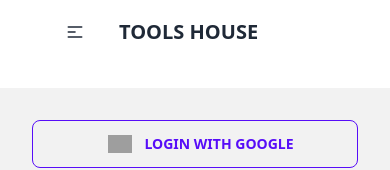
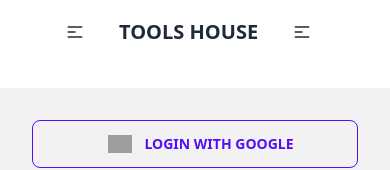
Before and after one commit to shahidul7150/manufacture-tool-house, a React (Create React App) app: page /login in a window 390 px wide. Shown: the top 170 px of the page. Built offline with nearby package versions, Linux system fonts and the light colour scheme; no server answers; grey boxes are pictures that could not be loaded.

Commit message:
dashboard mobile view toggle fixed

```diff
--- a/src/Components/Pages/Dashboard/Dashboard.js
+++ b/src/Components/Pages/Dashboard/Dashboard.js
@@ -5,15 +5,16 @@ const Dashboard = () => {
     return (
         <div class="drawer drawer-mobile">
         <input id="my-drawer-2" type="checkbox" class="drawer-toggle" />
-            <div class="drawer-content flex flex-col items-center justify-center">
+            <div class="drawer-content px-4 ">
                 <h2 className='text-3xl text-primary'>Dashboard</h2>
+
          <Outlet></Outlet>
-          <label for="my-drawer-2" class="btn btn-primary drawer-button lg:hidden">Open drawer</label>
+
 
         </div>
-        <div class="drawer-side shadow-2xl ">
+        <div class="drawer-side shadow-xl  ">
           <label for="my-drawer-2" class="drawer-overlay"></label>
-          <ul class="menu p-4 overflow-y-auto w-80  text-base-content">
+          <ul class="menu p-4 overflow-y-auto w-80  text-base-content bg-base-100">
             {/* <!-- Sidebar content here --> */}
             <li><Link to="/dashboard">My Orders</Link></li>
             <li><Link to="/dashboard/addreview">Add Review</Link></li>
--- a/src/Components/Pages/Home/Banner.js
+++ b/src/Components/Pages/Home/Banner.js
@@ -10,7 +10,7 @@ const Banner = () => {
           <div>
             <h1 class="text-5xl font-bold">Make Your Work Accurately Like <br />as a  Professional!</h1>
             <p class="py-6">Tools make your working experience is more than effective when you use manual technology.So do not miss this chance make your working skill for your portfolio. </p>
-            <button onClick={()=>navigate('/purchase')} class="btn btn-primary">store here</button>
+            <button onClick={()=>navigate('/dashboard')} class="btn btn-primary">store here</button>
           </div>
         </div>
       </div>
--- a/src/Components/Pages/Purchase/Purchase.js
+++ b/src/Components/Pages/Purchase/Purchase.js
@@ -5,9 +5,11 @@ const Purchase = () => {
   const { purchaseId } = useParams();
   const [purchase, setPurchase] = useState({});
 
-    const [increase, setIncrease] = useState(0);
+  const [increase, setIncrease] = useState(0);
 
-    const [change,setChange]=useState('')
+    const [change, setChange] = useState('');
+
+    const { name,quantity,img,description,price,minimum } = purchase;
   const increasehandle = () => {
     const count = increase + 1;
     setIncrease(count);
@@ -16,12 +18,10 @@ const Purchase = () => {
     const count = increase - 1;
     setIncrease(count);
   };
-    console.log(increase);
 
-
-    const changeValue=(event)=> {
+  const changeValue = (event) => {
     setChange(event.target.value);
-}
+  };
   useEffect(() => {
     const url = `http://localhost:5000/product/${purchaseId}`;
     fetch(url)
@@ -31,19 +31,21 @@ const Purchase = () => {
 
   const formSubmit = (event) => {
     event.preventDefault();
+    const quantitySelect = event.target.amount.value;
+    console.log(quantitySelect);
   };
-  const minimumQuantity = parseInt(purchase.quantity)-increase;
+  const minimumQuantity = parseInt(quantity) - increase;
   return (
     <div className="m-14">
       <div class="card lg:card-side bg-base-100 shadow-xl">
         <figure>
-          <img className='p-5' src={purchase.img} alt="Album" />
+          <img className="p-5" src={img} alt="Album" />
         </figure>
         <div class="card-body justify-center">
-          <h2 class="card-title">{purchase.name}</h2>
-          <p className="flex-grow-0">{purchase.description}</p>
+          <h2 class="card-title">{name}</h2>
+          <p className="flex-grow-0">{description}</p>
           <p className="flex-grow-0 font-bold text-primary">
-            Per Unit: {purchase.price} USD
+            Per Unit: {price} USD
           </p>
           {/* input      */}
           <form onSubmit={formSubmit}>
@@ -69,7 +71,14 @@ const Purchase = () => {
                   >
                     +
                   </button>
-                  <input onChange={changeValue} type="text" name="name" id="" className='text-center' value={increase} />
+                  <input
+                    onChange={changeValue}
+                    type="text"
+                    name="amount"
+                    id=""
+                    className="text-center"
+                    value={increase}
+                  />
                   {increase < 1 ? (
                     <button
                       disabled
@@ -90,7 +99,7 @@ const Purchase = () => {
 
               <label class="label">
                 <span class="label-text-alt text-primary">
-                  Minimum {purchase.minimum} order
+                  Minimum {minimum} order
                 </span>
               </label>
               <label class="label">
@@ -101,7 +110,7 @@ const Purchase = () => {
             </div>
             {/* input end */}
             <div class="card-actions justify-start">
-              {increase < purchase.minimum ? (
+              {increase < minimum ? (
                 <input
                   disabled
                   class="btn  btn-primary"
--- a/src/Components/Shared/Navbar.js
+++ b/src/Components/Shared/Navbar.js
@@ -39,11 +39,6 @@ const Navbar = () => {
                 Home
               </NavLink>
             </li>
-            {/* <li>
-              <NavLink to="/purchase" className="rounded-lg ">
-                Purchase
-              </NavLink>
-            </li> */}
             <li>
               {user&&<NavLink to="/dashboard" className="rounded-lg ">
                 Dashboard
@@ -72,6 +67,24 @@ const Navbar = () => {
         <Link to="/" class="btn btn-ghost normal-case text-xl">
           TOOLS HOUSE
         </Link>
+
+        <label for="my-drawer-2" tabindex="0" class="btn btn-ghost lg:hidden">
+            <svg
+              xmlns="http://www.w3.org/2000/svg"
+              class="h-5 w-5"
+              fill="none"
+              viewBox="0 0 24 24"
+              stroke="currentColor"
+            >
+              <path
+                stroke-linecap="round"
+                stroke-linejoin="round"
+                stroke-width="2"
+                d="M4 6h16M4 12h8m-8 6h16"
+              />
+            </svg>
+          </label>
+        {/* <label for="my-drawer-2" class="btn btn-primary drawer-button lg:hidden">Open drawer</label> */}
       </div>
       <div class="navbar-center hidden lg:flex">
         <ul class="menu menu-horizontal ml-44 gap-x-4">
@@ -80,11 +93,7 @@ const Navbar = () => {
               Home
             </NavLink>
           </li>
-          {/* <li>
-            <NavLink to="/purchase" className="rounded-lg ">
-              Purchase
-            </NavLink>
-          </li> */}
+
          {user&& <li>
           <NavLink to="/dashboard" className="rounded-lg ">
                 Dashboard
@@ -101,6 +110,7 @@ const Navbar = () => {
             </NavLink>
           </li>
         </ul>
+
       </div>
       <div class="hidden lg:flex navbar-end ">
 
```
